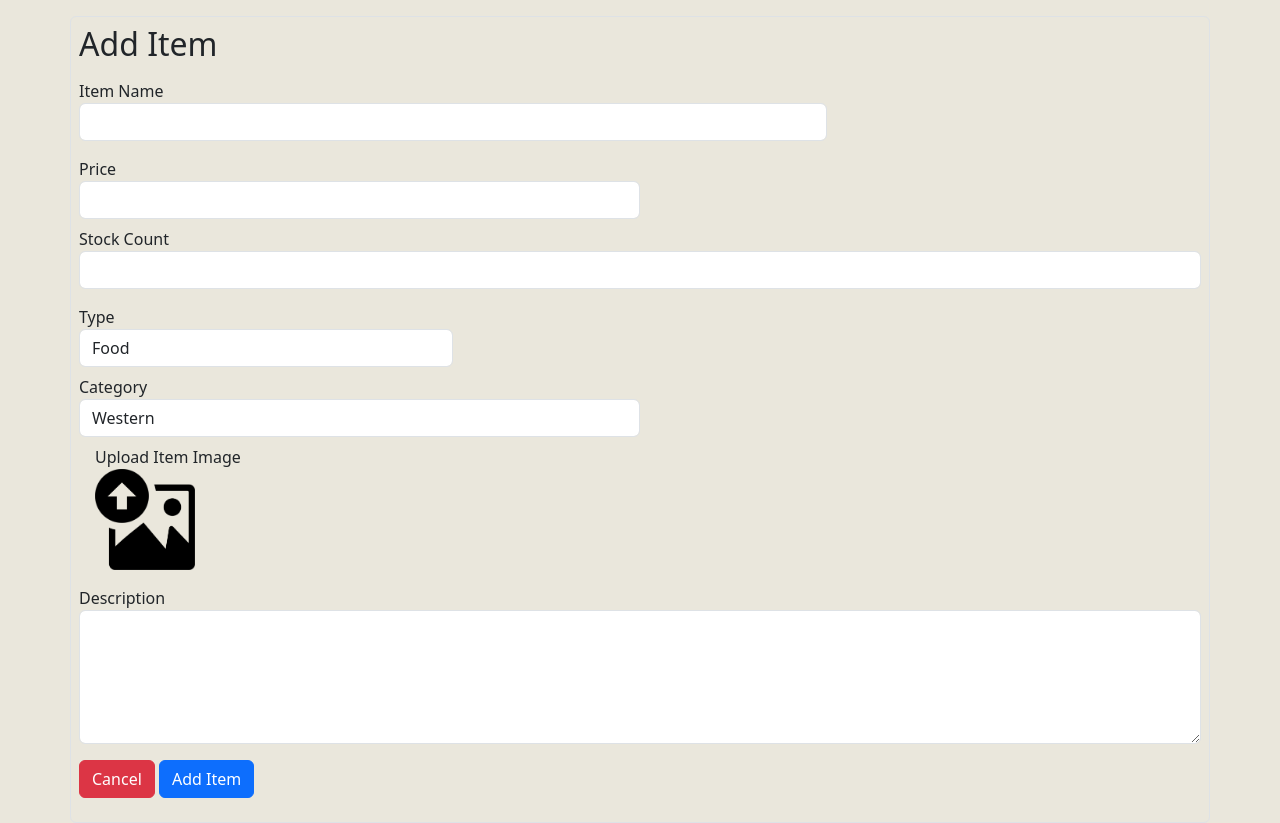
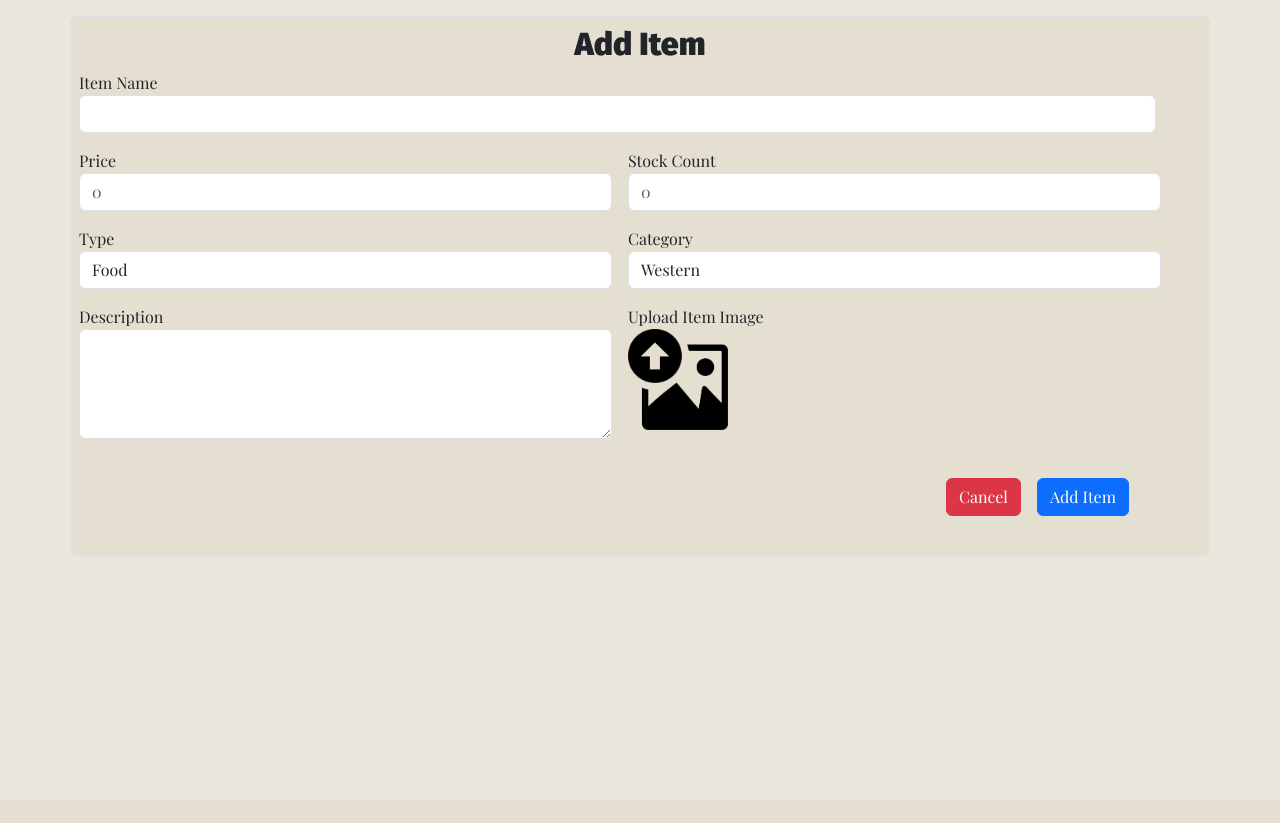
Before and after one commit to hamm0208/SWE20001_Group2, a PHP site: page /management_addItem.php in a window 1280 px wide. After the commit the page ends 557 px from the top, so only its background shows below. Run offline with PHP 8.4, Linux system fonts and the light colour scheme.

Commit message:
Added adding item feature

```diff
--- a/CSS/style.css
+++ b/CSS/style.css
@@ -96,3 +96,10 @@
     margin-left: 10px;
     color: #666; /* Customize text color */
 }
+.add_item_row{
+    display: inline-flex;
+    width: 95%;
+}
+.add-item-container{
+    background-color: #E4DFD0;
+}
--- a/management_addItem.php
+++ b/management_addItem.php
@@ -20,64 +20,137 @@
             fileNameElement.textContent = fileName;
         }
     </script>
-    <div class="container border rounded mt-3 p-2">
-    <h2>Add Item</h2>
-    <form action="management_addItem.php" method="POST" enctype="multipart/form-data">
-        <div class="form-row mt-3 test ">
-            <div class="form-group col-md-8 mb-3">
-                <label for="name">Item Name</label>
-                <input type="text" class="form-control" id="name" name="name" required>
+    <div class="container border rounded mt-3 p-2  add-item-container">
+    <h2 class="text-center fira-sans-black">Add Item</h2>
+    <form action="management_addItem.php" class="playfair-display" method="POST" enctype="multipart/form-data">
+
+
+        <div class="form-row add_item_row ">
+            <div class="form-group col-12 ">
+                <label for="itemName">Item Name</label>
+                <input type="text" class="form-control" id="itemName" name="itemName"  style="width:101%" required>
             </div>
 
+
         </div>
-        <div class="form-row test ">
-            <div class="form-group col-md-6 mb-2">
+        <div class="form-row add_item_row mt-3">
+            <div class="form-group col-6">
                 <label for="price">Price</label>
-                <input type="number" class="form-control" id="price" name="price" step="0.01" required>
+                <input type="number" class="form-control" placeholder="0" id="price" name="price" step="0.01" required>
             </div>
-            <div class="form-group col-md-6mb-2">
+            <div class="form-group col-6 mx-3">
                 <label for="stock_count">Stock Count</label>
-                <input type="number" class="form-control" id="stock_count" name="stock_count" required>
+                <input type="number" class="form-control" placeholder="0" id="stock_count" name="stock_count" required>
             </div>
         </div>
-        <div class="form-row mt-3 test ">
-            <div class="form-group col-md-4 mb-2">
+        <div class="form-row mt-3 add_item_row ">
+            <div class="form-group  col-6">
                 <label for="type">Type</label>
                 <select class="form-control" id="type" name="type" required>
-                    <option value="food">Food</option>
-                    <option value="beverage">Beverage</option>
+                    <option value="Food">Food</option>
+                    <option value="Beverage">Beverage</option>
                 </select>
             </div>
-            <div class="form-group col-md-6 mb-2">
+            <div class="form-group  col-6 mx-3">
                 <label for="category">Category</label>
                 <select class="form-control" id="category" name="category" required>
-                    <option value="western">Western</option>
-                    <option value="malaysian">Malaysian</option>
-                    <option value="korean">Korean</option>
-                    <option value="japanese">Japanese</option>
+                    <option value="Western">Western</option>
+                    <option value="Malaysian">Malaysian</option>
+                    <option value="Korean">Korean</option>
+                    <option value="Japanese">Japanese</option>
                 </select>
             </div>
-            <div class="form-group col-md-6 mx-3 mb-2">
+        </div>
+        <div class="form-row my-3 add_item_row ">
+            <div class="form-group col-6">
+                <label for="description">Description</label>
+                <textarea class="form-control" id="description" name="description" rows="4" required></textarea>
+            </div>
+            <div class="form-group  col-6 mx-3">
                 <label for="image" class="upload-btn">
                     Upload Item Image<br>
                     <img src="Images/web_resources/upload-image.png" alt="Upload Image" class="img-fluid" id="preview-image">
-                    <input type="file" id="image" name="image" accept="image/*" required onchange="updateFileName(this)">
+                    <input type="file" id="inputImage" name="image" accept="image/*" required onchange="updateFileName(this)">
                 </label>
                 <p id="file-name" class="file-name"></p>
             </div>
         </div>
-        <div class="form-row mt-3 test ">
-            <div class="form-group col-md-12 mb-3">
-                <label for="description">Description</label>
-                <textarea class="form-control" id="description" name="description" rows="5" required></textarea>
+
+        <div class="form-row my-3 add_item_row ">
+            <div class="form-group col-12">
+                <div class="d-flex justify-content-end">
+                    <a href="management_manageInventory.php" class="btn btn-danger mr-3">Cancel</a>
+                    <input type="submit" class="btn btn-primary mx-3" name="add_submit" value="Add Item">
+                </div>
             </div>
         </div>
-
-        <a href="management_manageInventory.php" class="btn btn-danger">Cancel</a>
-        <input type="submit" class="btn btn-primary" name="add_submit" value="Add Item">
-
     </form>
 </div>
+<?php
+ if(isset($_POST['add_submit'])){
+        $itemName = $_POST['itemName'];
+        $itemDescription = $_POST['description'];
+        $itemType = $_POST['type'];
+        $itemCategory = $_POST['category'];
+        $itemStock = $_POST['stock_count'];
+        $itemPrice = $_POST['price'];
+        $result = false;
 
+        if(!empty($_FILES["image"]["name"])){
+            $problem = false;
+            //Extract file_name, file_size and tmp_name
+            $file_name = $_FILES["image"]["name"];
+            $file_size = $_FILES["image"]["size"];
+            $tmp_name = $_FILES["image"]["tmp_name"];
+
+            //Extract file extension
+            $image_extension = explode(".", $file_name);
+            $image_extension = strtolower(end($image_extension));
+            $allowed_extensions = array("jpg", "jpeg", "png");
+
+            //If extension is not jpg, jpeg or png or image is empty or image size is above 5mb it will return false;
+            if(!in_array($image_extension, $allowed_extensions)) {
+                echo  "<script>alert('Sorry, only JPG, JPEG, and PNG files are allowed.')</script>";
+                $problem = true;
+            }else if(isset($_POST["image"])){
+                echo  "<script>alert(No file uploaded)</script>";
+                $problem = true;
+            }else if ($_FILES["image"]["size"] > 5000000) {
+                echo  "<script>alert('Sorry, your file is too large.')</script>";
+                $problem = true;
+            }
+            if(!$problem){
+                //Have unique id for every photo
+                $new_img_name = uniqid();
+                //Add file extentsion
+                $new_img_name .= '.'.$image_extension;
+                //Move the file to images
+                move_uploaded_file($tmp_name, 'Images/food_image/'. $new_img_name);
+                //Insert the data into event_table
+                $sql = "INSERT INTO inventory
+                SET
+                name = '$itemName',
+                description = '$itemDescription',
+                type = '$itemType',
+                category = '$itemCategory',
+                inventory = '$itemStock',
+                price = '$itemPrice',
+                item_image_name = '$new_img_name'"
+                ;
+                $result = mysqli_query($conn, $sql);
+            }
+        }
+        if($result){
+            echo '<script>alert("Item added succesfully.");</script>';
+            echo '<script>window.location.href = "management_manageInventory.php";</script>';
+            exit();
+        }else{
+            echo '<script>alert("Item added unsuccessfully.");</script>';
+            echo '<script>window.location.href = "management_manageInventory.php";</script>';
+            exit();
+        }
+
+}
+?>
 </body>
 </html>
```
Also changed, not shown: management_manageInventory.php (+12 -12 lines), Images/food_image/6607a1099843b.jpg (added).
